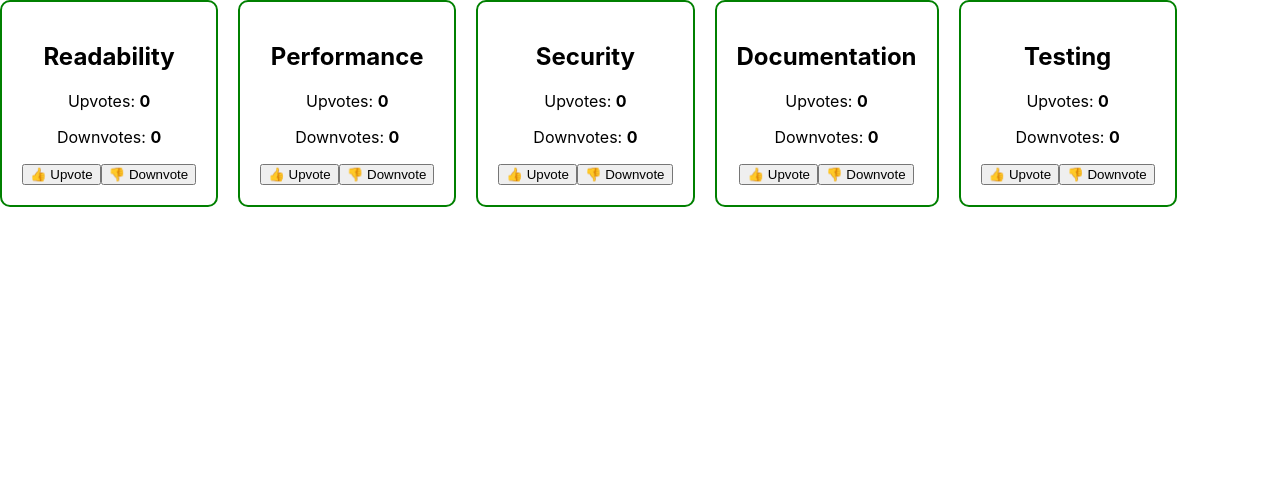
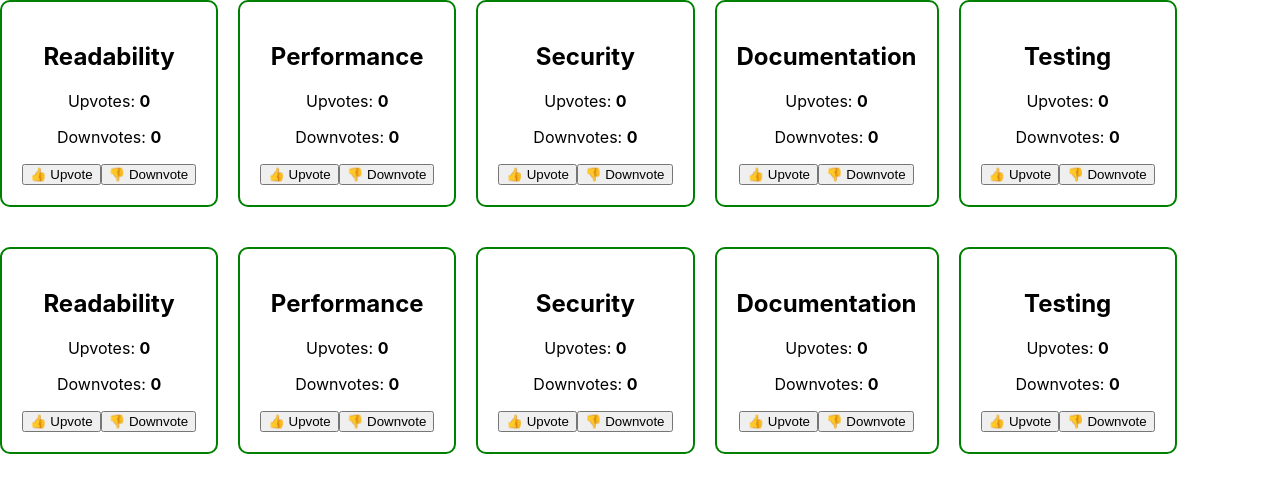
Before and after one commit to reetuTheCoder/HakerRankQst, a React (Create React App) app in the folder haker_rank_qst/: page / in a window 1280 px wide. Shown: the top 492 px of the page. Built offline with nearby package versions, Linux system fonts and the light colour scheme.

Commit message:
make code feedback with useReducer hook

```diff
--- a/haker_rank_qst/src/App.js
+++ b/haker_rank_qst/src/App.js
@@ -1,10 +1,15 @@
-import './App.css';
-import CodeReviewFeedback from './Components/CodeReviewFeedback/By_UseStateHook/CodeReviewFeedback';
+import "./App.css";
+import CodeReviewFeedback from "./Components/CodeReviewFeedback/By_UseStateHook/CodeReviewFeedback";
+import CodeReviewFeedbacks from "./Components/CodeReviewFeedback/By_UseReducerHook/CodeReviewFeedback";
 
 function App() {
   return (
     <div className="App">
-      <CodeReviewFeedback/>
+      <CodeReviewFeedback />
+
+      <br />
+      <br />
+      <CodeReviewFeedbacks />
     </div>
   );
 }
--- /dev/null
+++ b/haker_rank_qst/src/Components/CodeReviewFeedback/By_UseReducerHook/CodeReviewFeedback.css
@@ -0,0 +1,27 @@
+/* Bounce animation when number changes */
+@keyframes bounce {
+  0% {
+    transform: scale(1);
+  }
+  30% {
+    transform: scale(1.3);
+  }
+  60% {
+    transform: scale(0.9);
+  }
+  100% {
+    transform: scale(1);
+  }
+}
+
+
+.animate-upvote {
+  color: green;
+  animation: bounce 0.3s ease;
+}
+
+
+.animate-downvote {
+  color: red;
+  animation: bounce 0.3s ease;
+}
--- /dev/null
+++ b/haker_rank_qst/src/Components/CodeReviewFeedback/By_UseReducerHook/CodeReviewFeedback.js
@@ -0,0 +1,55 @@
+import React, { useReducer } from "react";
+import "./CodeReviewFeedback.css";
+import { feedbackReducer, initialState } from "./feedbackReducer";
+import { voteUp, voteDown, resetAnimation } from "./feedbackActions";
+import {aspects} from "./aspects"
+
+
+const CodeReviewFeedback = () => {
+  const [state, dispatch] = useReducer(feedbackReducer, initialState);
+
+  const handleVote = (index, type) => {
+    dispatch(type === "upvotes" ? voteUp(index) : voteDown(index));
+
+    setTimeout(() => {
+      dispatch(resetAnimation());
+    }, 300);
+  };
+
+  return (
+    <div>
+      <div>
+        <div style={{ display: "flex", alignItems: "center", gap: "20px" }}>
+          {aspects.map((aspect, index) => (
+            <div
+              key={index}
+              style={{
+                border: "2px solid green",
+                padding: "20px",
+                borderRadius: "10px",
+              }}
+            >
+              <h2>{aspect}</h2>
+              <p className={state[index].upvotes ? "animate-upvote" : ""}>
+                Upvotes: <strong>{state[index].upvotes}</strong>
+              </p>
+              <p className={state[index].downvotes ? "animate-downvote" : ""}>
+                Downvotes: <strong>{state[index].downvotes}</strong>
+              </p>
+              <div>
+                <button onClick={() => handleVote(index, "upvotes")}>
+                  👍 Upvote
+                </button>
+                <button onClick={() => handleVote(index, "downvotes")}>
+                  👎 Downvote
+                </button>
+              </div>
+            </div>
+          ))}
+        </div>
+      </div>
+    </div>
+  );
+};
+
+export default CodeReviewFeedback;
--- /dev/null
+++ b/haker_rank_qst/src/Components/CodeReviewFeedback/By_UseReducerHook/aspects.js
@@ -0,0 +1,3 @@
+export const aspects = [
+    "Readability","Performance","Security","Documentation","Testing"
+]
--- /dev/null
+++ b/haker_rank_qst/src/Components/CodeReviewFeedback/By_UseReducerHook/feedbackActions.js
@@ -0,0 +1,18 @@
+export const VOTE_UP = "VOTE_UP";
+export const VOTE_DOWN = "VOTE_DOWN";
+export const RESET_ANIMATION = "RESET_ANIMATION";
+
+
+export const voteUp = (index) => ({
+  type: VOTE_UP,
+  index,
+});
+
+export const voteDown = (index) => ({
+  type: VOTE_DOWN,
+  index,
+});
+
+export const resetAnimation = () => ({
+  type: RESET_ANIMATION,
+});
--- /dev/null
+++ b/haker_rank_qst/src/Components/CodeReviewFeedback/By_UseReducerHook/feedbackReducer.js
@@ -0,0 +1,39 @@
+import { VOTE_UP, VOTE_DOWN, RESET_ANIMATION } from "./feedbackActions";
+import { aspects } from "./aspects";
+
+export const initialState = aspects.map(() => ({
+  upvotes: 0,
+  downvotes: 0,
+  animateUp: false,
+  animateDown: false,
+}));
+
+export const feedbackReducer = (state, action) => {
+  switch (action.type) {
+    case VOTE_UP:
+      return state.map((item, i) => {
+        if (i === action.index) {
+          return { ...item, upvotes: item.upvotes + 1, animateUp: true };
+        }
+        return item;
+      });
+
+    case VOTE_DOWN:
+      return state.map((item, i) => {
+        if (i === action.index) {
+          return { ...item, downvotes: item.downvotes + 1, animateUp: true };
+        }
+        return item;
+      });
+
+    case RESET_ANIMATION:
+      return state.map((item) => ({
+        ...item,
+        animateUp: false,
+        animateDown: false,
+      }));
+
+    default:
+      return state;
+  }
+};
```
